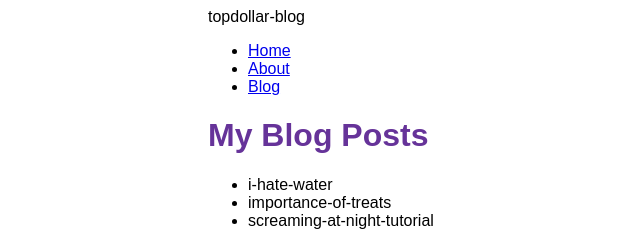
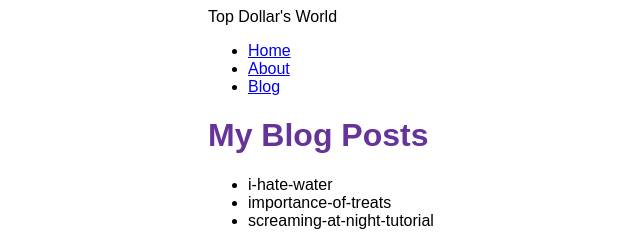
Before and after one commit to aisha-node/cat-blog, a Gatsby site: page /blog in a window 1280 px wide. Shown: the full height of the page, 182-822 px from the left. Built offline with nearby package versions, Linux system fonts and the light colour scheme; Gatsby itself is replaced by a stand-in of ours.

Commit message:
Small title changes

```diff
--- a/gatsby-config.js
+++ b/gatsby-config.js
@@ -3,7 +3,7 @@
  */
 module.exports = {
   siteMetadata: {
-    title: `topdollar-blog`,
+    title: `Top Dollar's World`,
     siteUrl: `https://www.yourdomain.tld`
   },
   plugins: ["gatsby-plugin-styled-components",
--- a/src/pages/blog.js
+++ b/src/pages/blog.js
@@ -20,12 +20,12 @@ const BlogPage = ({ data }) => {
 }
 export const query = graphql`
   query {
-    allFile {
-      nodes {
-        name
+    allFile(filter: {sourceInstanceName: {eq: "blog"}}) {
+        nodes {
+          name
+        }
       }
     }
-  }
   `
 export const Head = () => <Seo title="My Blog Posts" />
 
--- a/src/pages/index.js
+++ b/src/pages/index.js
@@ -7,7 +7,7 @@ import Seo from '../components/seo'
 // Step 2: Define your component
 const IndexPage = () => {
   return (
-      <Layout pageTitle="Topdollar's blog">
+      <Layout pageTitle="Hello there">
         <p>Crazy adventures lie ahead =^_^=</p>
         <StaticImage
         alt="Clifford, a reddish-brown pitbull, posing on a couch and looking stoically at the camera"
```
